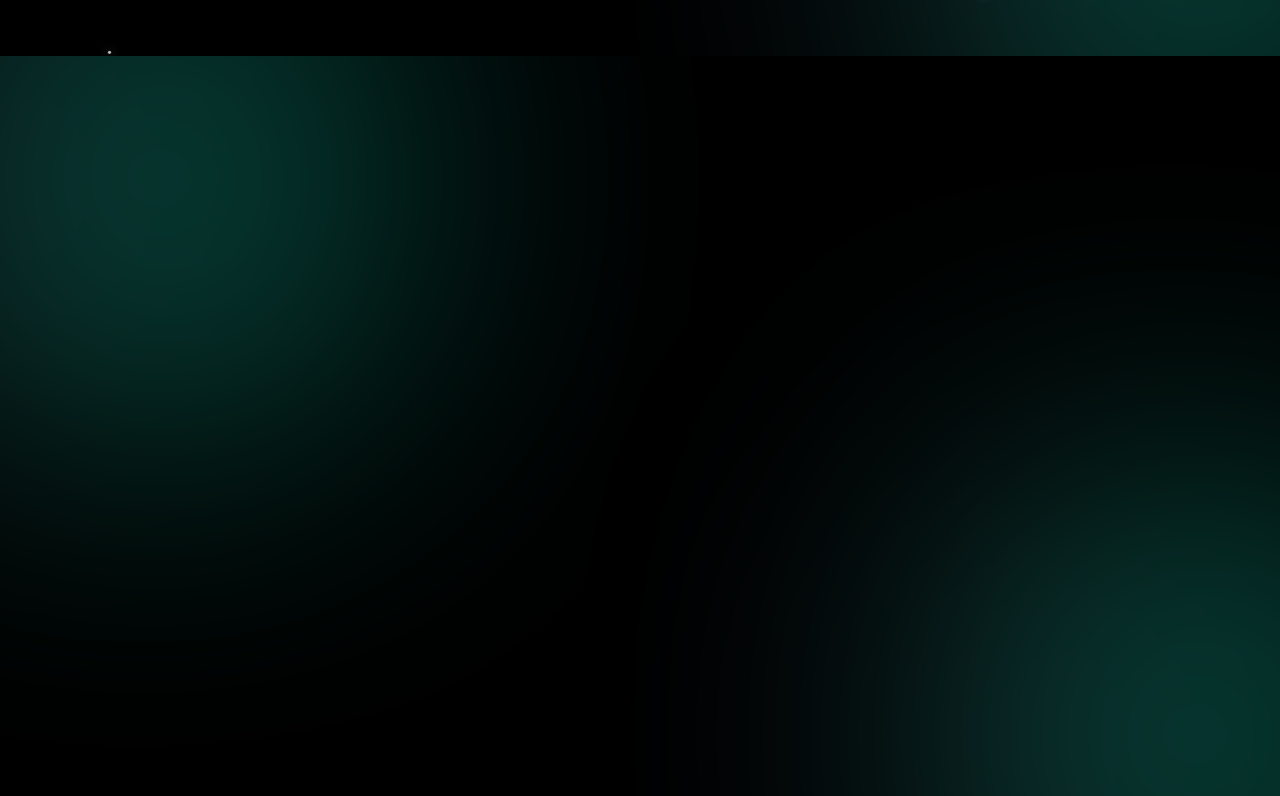
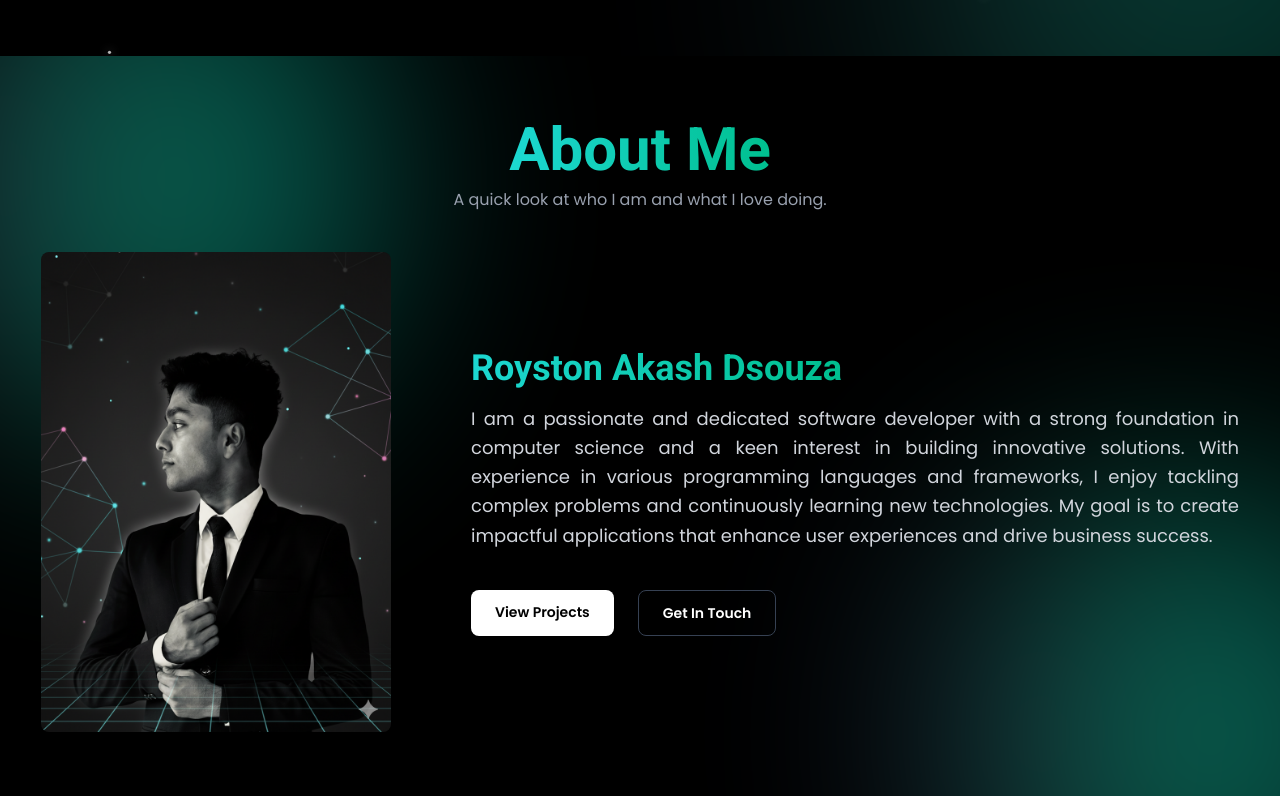
Before and after one commit to roystondz/roystonakashdsouza.in, a React (Vite) app: page / in a window 1280 px wide. Shown: the part 744-1540 px from the top of the page. Built offline with nearby package versions, Linux system fonts and the light colour scheme.

Commit message:
feat: Update About section with new layout and animations, and add profile image

```diff
--- a/src/sections/About.jsx
+++ b/src/sections/About.jsx
@@ -1,18 +1,74 @@
-import React from 'react'
+import React from "react";
+import { motion } from "framer-motion";
+import Profile from "../assets/about.png";
 
 const About = () => {
   return (
-    <div id='about' className='w-full h-screen bg-black relative overflow-hidden'>
-      <div className='absolute inset-0 '>
-        <div className='absolute -top-32 -left-32 w-[70vw] sm:w-[z-500vw] md:w-[40vw] h-[70vw] sm:h-[z-500vw] md:h-[40vw]  max-w-[500px] max-h-[500px] rounded-full bg-gradient-to-r from-[#302b63] via-[#00bf8f] to-[#1cd8d2] opacity-30 sm:opacity-20 md:opacity-10 blur-[100px] sm:blur-[130px] md:blur-[150px] animate-pulse' >
+    <div
+  id="about"
+  className="w-full min-h-screen bg-black relative overflow-hidden py-16"
+>
+  <div className="absolute inset-0">
+    {/* gradient orbs */}
+    <div className="absolute -top-32 -left-32 w-[70vw] md:w-[40vw] h-[70vw] md:h-[40vw] max-w-[500px] max-h-[500px] rounded-full bg-gradient-to-r from-[#302b63] via-[#00bf8f] to-[#1cd8d2] opacity-20 blur-[120px] animate-pulse"></div>
+    <div className="absolute -bottom-32 -right-32 w-[70vw] md:w-[40vw] h-[70vw] md:h-[40vw] max-w-[500px] max-h-[500px] rounded-full bg-gradient-to-r from-[#302b63] via-[#00bf8f] to-[#1cd8d2] opacity-20 blur-[120px] animate-pulse"></div>
+  </div>
 
-        </div>
-        <div className='absolute -bottom-32 -right-32 w-[70vw] sm:w-[z-500vw] md:w-[40vw] h-[70vw] sm:h-[z-500vw] md:h-[40vw]  max-w-[500px] max-h-[500px] rounded-full bg-gradient-to-r from-[#302b63] via-[#00bf8f] to-[#1cd8d2] opacity-30 sm:opacity-20 md:opacity-10 blur-[100px] sm:blur-[130px] md:blur-[150px] animate-pulse' >
+  <div className="relative flex flex-col items-center w-full h-full px-4 text-center">
+    <motion.h1
+      className="mb-2"
+      initial={{ y: 50, opacity: 0 }}
+      whileInView={{ y: 0, opacity: 1 }}
+      transition={{ duration: 0.5 }}
+    >
+      <span className="text-4xl sm:text-5xl md:text-6xl font-bold text-transparent bg-clip-text bg-gradient-to-r from-[#1cd8d2] to-[#00bf8f] ">
+        About Me
+      </span>
+    </motion.h1>
 
-        </div>
+    <p className="text-gray-400 text-sm sm:text-base mb-10">
+      A quick look at who I am and what I love doing.
+    </p>
+
+    <motion.div className="flex flex-col md:flex-row justify-center items-center md:space-x-20 space-y-8 md:space-y-0">
+      <motion.img
+        src={Profile}
+        className="rounded-lg w-[250px] sm:w-[300px] md:w-[350px] object-contain"
+        initial={{ y: 50, opacity: 0 }}
+        whileInView={{ y: 0, opacity: 1 }}
+        transition={{ duration: 0.5, delay: 0.3 }}
+      />
+
+      <div className="flex flex-col justify-center space-y-4 max-w-3xl text-center md:text-left">
+        <h2 className="text-3xl sm:text-4xl font-bold">
+          <span className="text-transparent bg-clip-text bg-gradient-to-r from-[#1cd8d2] to-[#00bf8f]">Royston Akash Dsouza</span>
+        </h2>
+        <motion.p className="text-gray-300 text-sm sm:text-base md:text-lg leading-relaxed text-justify"
+        initial={{ y: 50, opacity: 0 }}
+        whileInView={{ y: 0, opacity: 1 }}
+        transition={{ duration: 0.5, delay: 0.5 }}
+        >
+        I am a passionate and dedicated software developer with a strong foundation in computer science and a keen interest in building innovative solutions. With experience in various programming languages and frameworks, I enjoy tackling complex problems and continuously learning new technologies. My goal is to create impactful applications that enhance user experiences and drive business success.
+        </motion.p>
+
+        <motion.div className="flex flex-row justify-center md:justify-start space-x-6 mt-6"
+        initial={{y:50,opacity:0}}
+        whileInView={{y:0,opacity:1}}
+        transition={{duration:0.5,delay:0.7}}
+        >
+          <a href="#projects" className="px-6 py-3 bg-white rounded-lg text-black font-semibold text-sm hover:scale-105 transition">
+            View Projects
+          </a>
+          <a href="#contact" className="px-6 py-3 border border-gray-700 rounded-lg text-white font-semibold text-sm hover:scale-105 transition">
+            Get In Touch
+          </a>
+        </motion.div>
       </div>
-    </div>
-  )
-}
+    </motion.div>
+  </div>
+</div>
 
-export default About
+  );
+};
+
+export default About;
--- a/src/sections/Home.jsx
+++ b/src/sections/Home.jsx
@@ -12,7 +12,7 @@ const Home = () => {
   const [deleting,setDeleting]=useState(false);
   const socials=[
     {Icon:FaXTwitter,label:'X',link:'https://x.com/royston_akash'},
-    {Icon:FaLinkedinIn,label:'LinkedIn',link:'https://www.linkedin.com/in/royston-akash-dsouza-8b4b621b3/'},
+    {Icon:FaLinkedinIn,label:'LinkedIn',link:'https://www.linkedin.com/in/royston-akash-dsouza'},
     {Icon:FaGithub,label:'GitHub',link:''}
   ]
 
```
Also changed, not shown: src/assets/about.png (added).
